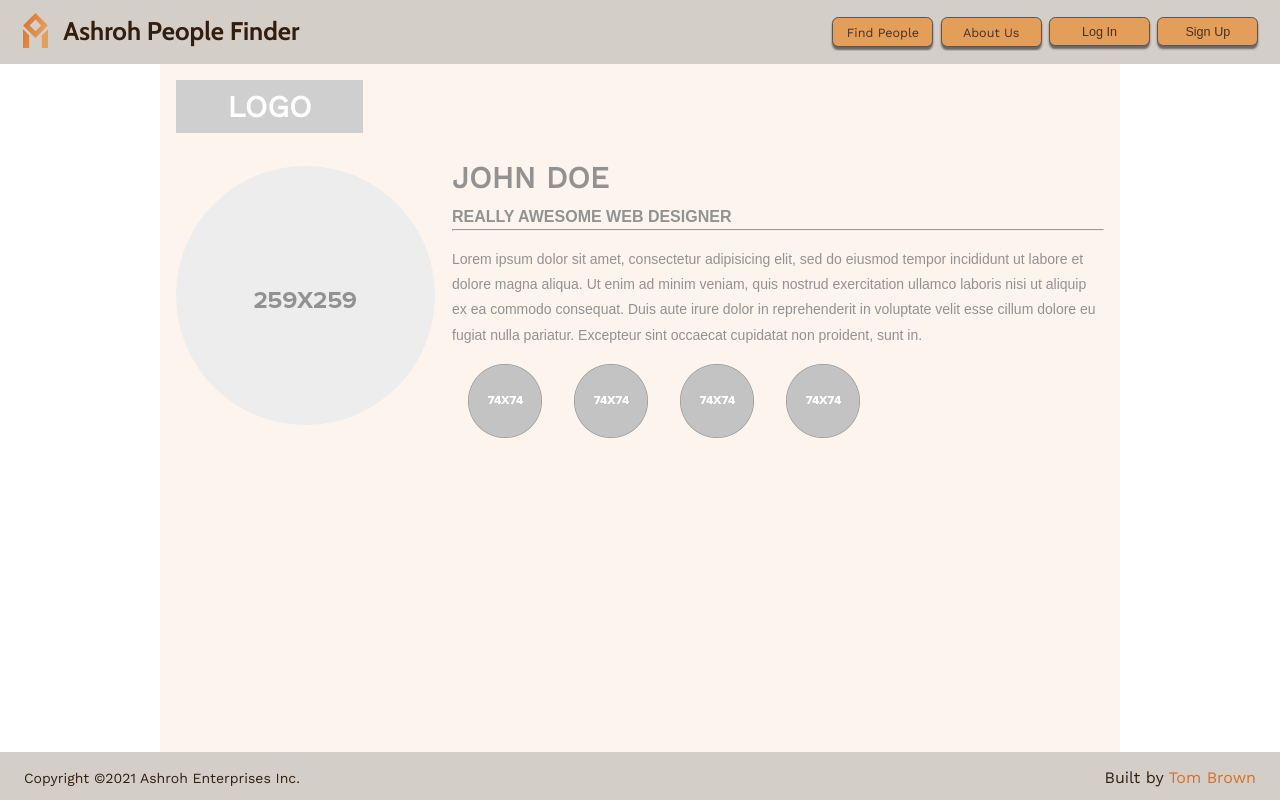
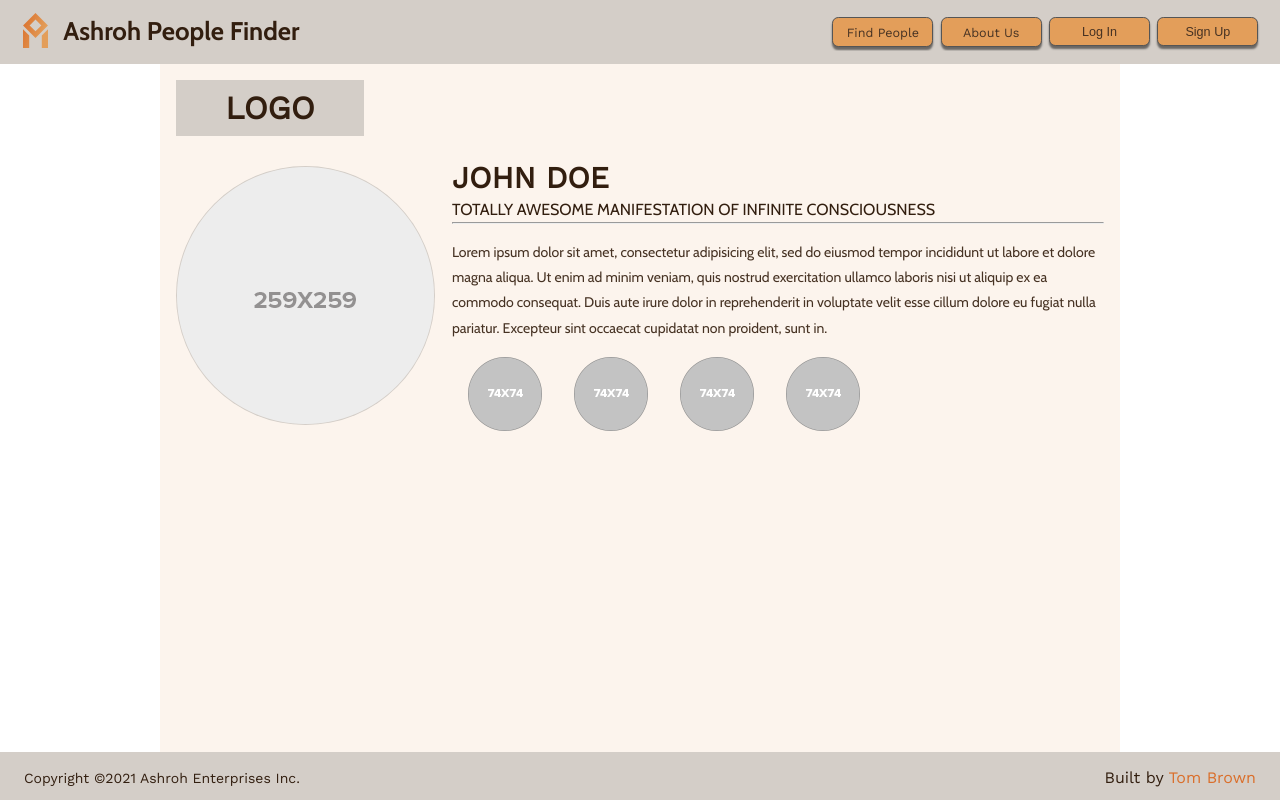
Before and after one commit to tomrembrown/cms-people-finder, a Vue app in the folder client/: page /myprofile in a window 1280 px wide. Built offline with nearby package versions, Linux system fonts and the light colour scheme; no server answers.

Commit message:
Cleaned up CSS in my profile page

```diff
--- a/client/src/views/MyProfile.vue
+++ b/client/src/views/MyProfile.vue
@@ -9,7 +9,7 @@
       </div>
       <section class="profileHeader">
         <h2>JOHN DOE</h2>
-        <h3>REALLY AWESOME WEB DESIGNER</h3>
+        <h3>TOTALLY AWESOME MANIFESTATION OF INFINITE CONSCIOUSNESS</h3>
         <hr />
         <p>
           Lorem ipsum dolor sit amet, consectetur adipisicing elit, sed do
@@ -44,18 +44,20 @@
 </template>
 
 <style lang="scss">
+@use '@/displaysettings.scss' as d;
+
 #myprofile {
   margin: 0 auto;
   width: 92%;
-  max-width: 960px;
-  padding: 1em;
+  max-width: 60rem;
+  padding: 1rem;
 
   header {
     text-align: center;
     display: grid;
-    grid-template-columns: 260px 1fr;
-    grid-template-rows: 70px 1fr 80px;
-    grid-gap: 1em;
+    grid-template-columns: 16.25rem 1fr;
+    grid-template-rows: 4.375rem 1fr 5rem;
+    grid-gap: 1rem;
 
     grid-template-areas:
       'logo   logo'
@@ -66,27 +68,27 @@
       grid-area: logo;
 
       .logoPlaceholder {
-        background-color: rgba(208, 207, 207, 1);
-        width: 187px;
+        background-color: d.$footer-header-bg-color;
+        width: 11.75rem;
         text-align: center;
 
         span {
-          width: 80px;
-          height: 22px;
-          color: rgba(255, 255, 255, 1);
-          font-size: 30px;
+          font-size: 2rem;
+          width: 5rem;
+          height: 1.375rem;
+          color: d.$font-color-1;
           font-weight: 700;
-          line-height: 53px;
+          line-height: 3.5rem;
         }
       }
     }
 
     .profilePhoto {
       grid-area: photo;
-      background-color: rgba(237, 237, 237, 1);
-      width: 259px;
+      background-color: d.$footer-header-bg-color;
+      width: 16.1875rem;
       border-radius: 50%;
-      height: 259px;
+      height: 16.1875rem;
     }
 
     .profileHeader {
@@ -94,34 +96,32 @@
       grid-area: info;
 
       h2 {
-        color: rgba(146, 146, 146, 1);
-        font-size: 30px;
+        color: d.$font-color-1;
+        font-size: 1.875rem;
         font-weight: 700;
-        line-height: 24px;
-        margin-bottom: 0.5em;
+        line-height: 1.5rem;
+        margin-bottom: 0.5rem;
       }
 
       h3 {
-        font-family: sans-serif;
-        color: rgba(146, 146, 146, 1);
-        font-size: 16px;
-        font-weight: 700;
-        line-height: 24px;
+        font-family: 'Cabin', sans-serif;
+        color: d.$font-color-1;
+        font-size: 1rem;
+        font-weight: 500;
+        line-height: 1.5rem;
       }
 
       hr {
-        background-color: rgba(208, 207, 207, 1);
         height: 1px;
         margin-bottom: 1em;
       }
 
       p {
-        font-family: sans-serif;
-        color: rgba(146, 146, 146, 1);
-        font-size: 14px;
+        font-family: 'Cabin', sans-serif;
+        color: d.$font-color-2;
+        font-size: 0.875rem;
         font-weight: 400;
-        line-height: 1.8;
-        overflow-y: auto;
+        line-height: 1.575rem;
       }
     }
     .socialNetworkNavBar {
```
